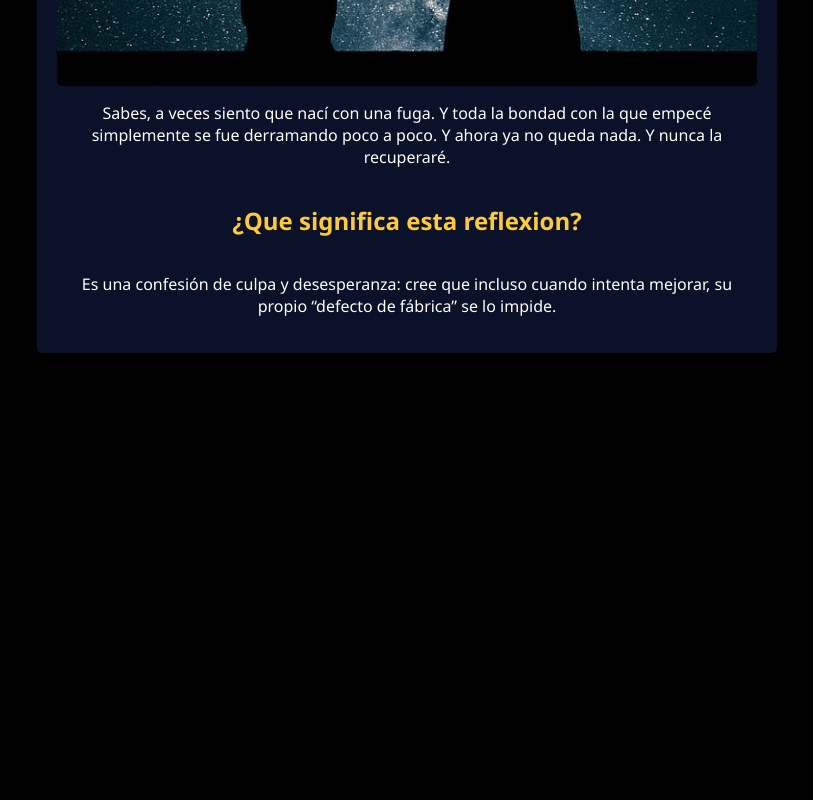
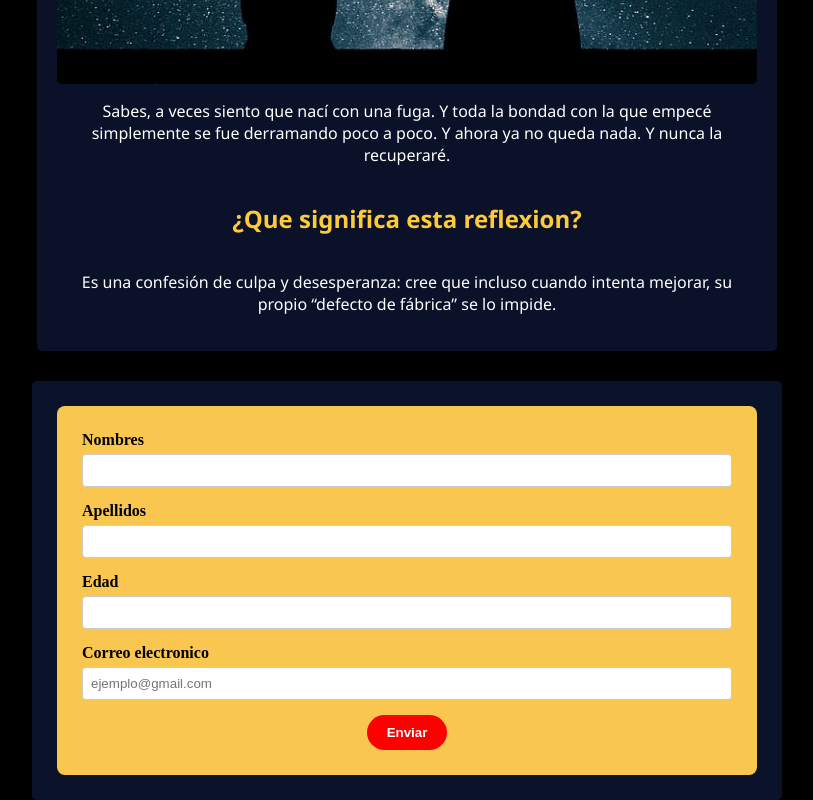
Before and after one commit to DAN-DELI/html-bojack, a plain HTML site: page index.html in a window 1280 px wide. Shown: the part 513-1313 px from the top of the page, without its empty margins (233-1046 px from the left). Before the commit the page ends 866 px from the top, so only its background shows below. Drawn offline with Linux system fonts and the light colour scheme.

Commit message:
Agrega los demas cambios

```diff
--- a/index.html
+++ b/index.html
@@ -10,9 +10,10 @@
 </head>
 <body>
 
+  <!--LISTA DE NAVEGACION-->
 <div class="nav">
     <ul>
-      <li><a href="#" class="nav__link">Capitulo 1</a></li>
+      <li><a href="dedo.html" class="nav__link">Capitulo 1</a></li>
       <li><a href="#" class="nav__link">Capitulo 2</a></li>
       <li><a href="#" class="nav__link">Capitulo 3</a></li>
       <li><a href="#" class="nav__link">Capitulo 4</a></li>
@@ -22,6 +23,7 @@
 </div>
 <main>
 
+<!--CARD DE BOJACK-->
 <section class="section-bojack">
   <div class="card">
     <h1 class="card__titulo">The fucking bojack</h1>
@@ -30,7 +32,33 @@
     <h2 class="card__titulo2">¿Que significa esta reflexion?</h2>
     <p class="card__p">Es una confesión de culpa y desesperanza: cree que incluso cuando intenta mejorar, su propio “defecto de fábrica” se lo impide.</p>
   </div>
+</section>
 
+<!--SECCION DE CONTACTO-->
+<section class="contacto">
+  <div class="contacto__contenedor">
+    <form class="contacto__form">
+      <div class="contacto__item">
+        <label for="nombre">Nombres</label>
+        <input type="text" id="nombre" name="nombre" minlength="2" maxlength="30" required>
+      </div>
+      <div class="contacto__item">
+        <label for="apellido">Apellidos</label>
+        <input type="text" id="apellido" name="apellido" minlength="2" maxlength="30" required>
+      </div>
+      <div class="contacto__item">
+        <label for="edad">Edad</label>
+        <input type="number" id="edad" name="edad" min="01" max="99" required>
+      </div>
+      <div class="contacto__item">
+        <label for="email">Correo electronico</label>
+        <input type="email" id="email" name="email"  placeholder="ejemplo@gmail.com" required>
+      </div>
+      <div class="button button__contacto--borde">
+        <button type="submit">Enviar</button>
+      </div>
+    </form>
+  </div>
 </section>
 
 </main>
--- a/visual.css
+++ b/visual.css
@@ -1,7 +1,6 @@
 body {
     display: flex;
     flex-direction: column;
-
     background-color: rgb(0, 0, 0);
     margin: 0;
     padding: 0;
@@ -39,9 +38,6 @@ body {
     border: 1px solid #5BC0BE;
 }
 
-.button__nav--user {
-
-}
 
 /* Card de Bojack */
 .card {
@@ -54,6 +50,7 @@ body {
     width: 700px;
     margin: 0 auto;
     border-radius: 5px;
+    margin-bottom: 30px;
 }
 
 .card__img {
@@ -89,3 +86,47 @@ button:hover {
     color: #fff;
     border:1px solid #fff;
 }
+
+/*CONTACTO*/
+.contacto {
+    background-color: #0B132B;
+    width: 700px;
+    margin: 0 auto;
+    padding: 25px;
+    border-radius: 5px;
+}
+.contacto__contenedor {
+  background: #f9c74f;
+  width: auto;
+  margin: 0 auto;
+  padding: 25px;
+  border-radius: 8px;
+}
+
+.contacto__item {
+  display: flex;
+  flex-direction: column;
+  margin-bottom: 15px;
+}
+
+.contacto__item label {
+  margin-bottom: 5px;
+  font-weight: bold;
+}
+
+.contacto__item input {
+  padding: 8px;
+  border: 1px solid #ccc;
+  border-radius: 4px;
+}
+
+.button {
+  display: flex;
+  justify-content: center;
+}
+
+.button__contacto--borde button{
+    border-radius: 30px;
+    color: #fff;
+    border: none;
+}
```
Also changed, not shown: dedo.html (added, +21 -0 lines), fts/dedo.webp (added).
